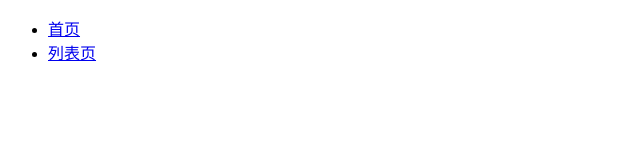
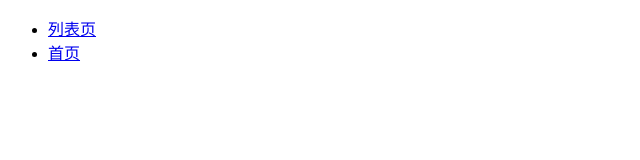
Before and after one commit to lisongyu/reactProject, a React (Create React App) app: page / in a window 1280 px wide. Shown: the top 160 px of the page, without its empty margins (0-640 px from the left). Built offline with nearby package versions, Linux system fonts and the light colour scheme.

Commit message:
提交路由修改

```diff
--- a/package.json
+++ b/package.json
@@ -11,6 +11,7 @@
     "react": "^16.13.1",
     "react-dom": "^16.13.1",
     "react-router": "^5.2.0",
+    "react-router-dom": "^5.2.0",
     "react-scripts": "3.4.1"
   },
   "scripts": {
--- a/src/index.js
+++ b/src/index.js
@@ -1,10 +1,12 @@
-// import React from 'react';
-// import ReactDOM from 'react-dom';
-import './reactRouter/App'
+import React from "react"
+import ReactDOM from 'react-dom'
+import App from './reactRouter/App'
+//引入路由依赖，并起一个别名，因为原先的名字太长了
+import {BrowserRouter as Router} from 'react-router-dom'
 
-// ReactDOM.render(
-
-//   <
-//     App />,
-//   document.getElementById('root')
-// );
+ReactDOM.render(
+    //把根组件用BrowserRouter包起来，这里我用了别名
+    <Router>
+        <App />
+    </Router>
+,document.getElementById('root'))
--- a/src/reactRouter/App.js
+++ b/src/reactRouter/App.js
@@ -1,33 +1,31 @@
-import React, { Component } from 'react'
-import {Router,Route} from 'react-router'
-import ReactDOM from 'react-dom';
-// 引入对应的组件
-import Index from './Index'
-import List from './List'
-import { createHashHistory } from 'history';
-const hashHistory = createHashHistory();
+import React, { Component } from 'react';
+//导入路由依赖和组件
+import { Route, Link } from "react-router-dom"
 
-export default class App extends Component {
+import List from "./List"
+import Index from "./Index"
+
+class App extends Component {
     render() {
         return (
-      <div>
+            <>
                 <ul>
+
                     <li>
-            <a href="#/index">首页</a>
+                        <Link to="/list">列表页</Link>
                     </li>
-          <li> <a href="#/list">列表页</a></li>
+                    <li>
+                        <Link to="/Index">首页</Link>
+                    </li>
                 </ul>
-      </div>
+
+                {/* 配置路由规则  exact表示精确匹配，防止匹配其他页面的时候匹配到/，也就是首页*/}
+
+                <Route path='/list' component={List}></Route>
+                <Route path='/index' component={Index}></Route>
+
+            </>
         )
     }
 }
-// 定义一个路由
-let router=<Router history={hashHistory}>
-   <Route path="/" component={App}/>
-  <Route path="/index" component={Index}/>
-  <Route path="/list" component={List}/>
-</Router>
-ReactDOM.render(
-  router,
-  document.getElementById('root')
-)
+export default App;
```
Also changed, not shown: src/reactRouter/App copy.js (added, +39 -0 lines), 1 other file (tests, documents, lock files or other folders). Lines whose indentation alone changed are shown as unchanged.
